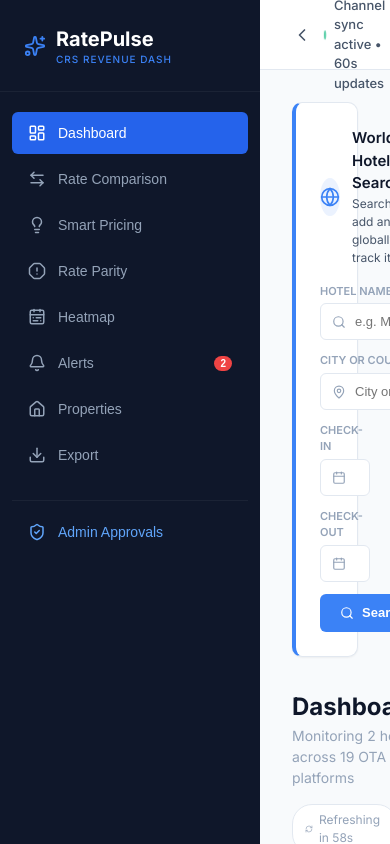
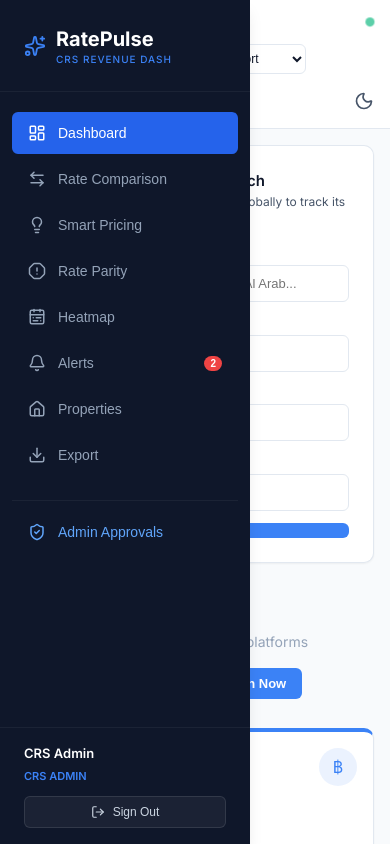
Before and after one commit to crscentral/crsratepulse, a React (Vite) app: page / in a window 390 px wide. Both pictures are taken after a click on the button "Log in as CRS Admin (info@crscentral.com)". Shown: the top 844 px of the page. Built offline with nearby package versions, Linux system fonts and the light colour scheme.

Commit message:
Optimize dashboard, sidebar navigation and tables for mobile viewports

```diff
--- a/src/components/DashboardView.jsx
+++ b/src/components/DashboardView.jsx
@@ -223,7 +223,7 @@ export default function DashboardView({ activeProperty, onViewChange, onProperty
           </div>
         </div>
 
-        <form onSubmit={handleSearch} style={{ display: 'flex', flexWrap: 'wrap', gap: '12px', alignItems: 'flex-end' }}>
+        <form onSubmit={handleSearch} className="search-form" style={{ display: 'flex', flexWrap: 'wrap', gap: '12px', alignItems: 'flex-end' }}>
           <div style={{ flex: 2, minWidth: '200px', display: 'flex', flexDirection: 'column', gap: '4px' }}>
             <span style={{ fontSize: '11px', fontWeight: 600, color: 'var(--text-muted)' }}>HOTEL NAME</span>
             <div style={{ position: 'relative' }}>
--- a/src/index.css
+++ b/src/index.css
@@ -1440,3 +1440,171 @@ body {
   height: 8px;
   border-radius: 50%;
 }
+
+/* Mobile Responsive Media Queries (max-width: 768px) */
+@media (max-width: 768px) {
+  .app-container {
+    position: relative;
+    overflow-x: hidden;
+  }
+
+  .sidebar {
+    position: fixed;
+    top: 0;
+    left: 0;
+    bottom: 0;
+    width: 250px;
+    z-index: 100;
+    transition: transform 0.3s ease;
+    box-shadow: var(--shadow-lg);
+  }
+
+  /* When collapsed on mobile, we translate it off-screen to the left */
+  .sidebar.collapsed {
+    transform: translateX(-100%);
+    width: 250px; /* keep normal width, just hide it off-screen! */
+  }
+
+  /* Make sure collapsed overrides for sub elements are disabled on mobile so text/badges remain visible in drawer! */
+  .sidebar.collapsed .sidebar-brand span,
+  .sidebar.collapsed .sidebar-brand-desc,
+  .sidebar.collapsed .sidebar-item span,
+  .sidebar.collapsed .user-profile-info,
+  .sidebar.collapsed .btn-signout span {
+    display: inline !important;
+  }
+
+  .sidebar.collapsed .sidebar-brand {
+    padding: 24px;
+    justify-content: flex-start;
+  }
+
+  .sidebar.collapsed .sidebar-item {
+    justify-content: flex-start;
+    padding: 12px 16px;
+    gap: 12px;
+  }
+
+  .sidebar.collapsed .sidebar-item .sidebar-badge {
+    position: static;
+    width: auto;
+    height: auto;
+    padding: 2px 6px;
+    border-radius: 10px;
+    margin-left: auto;
+  }
+
+  .sidebar.collapsed .sidebar-footer {
+    padding: 16px 24px;
+  }
+
+  .sidebar.collapsed .btn-signout {
+    padding: 8px;
+    justify-content: flex-start;
+  }
+
+  .main-wrapper {
+    width: 100vw;
+    min-width: 100vw;
+    margin-left: 0;
+    padding-left: 0;
+  }
+
+  .content-body {
+    padding: 16px;
+  }
+
+  .header {
+    padding: 12px 16px;
+    height: auto;
+    min-height: var(--header-height);
+    flex-direction: column;
+    align-items: stretch;
+    justify-content: center;
+    gap: 12px;
+  }
+
+  .header > div:first-child {
+    display: flex;
+    justify-content: space-between;
+    align-items: center;
+    width: 100%;
+  }
+
+  .header-actions {
+    display: flex;
+    flex-wrap: wrap;
+    justify-content: space-between;
+    align-items: center;
+    width: 100%;
+    gap: 12px;
+  }
+
+  .hotel-selector {
+    padding: 6px 10px;
+    font-size: 12px;
+  }
+
+  .header-status span:not(.status-dot) {
+    font-size: 11px;
+  }
+
+  /* Stack Search Form inputs */
+  .search-form {
+    flex-direction: column;
+    align-items: stretch !important;
+  }
+
+  .search-form > div {
+    width: 100% !important;
+    flex: none !important;
+  }
+
+  .search-form button[type="submit"] {
+    width: 100%;
+    justify-content: center;
+  }
+
+  /* Grid layouts */
+  .kpi-grid {
+    grid-template-columns: 1fr;
+    gap: 12px;
+    margin-bottom: 20px;
+  }
+
+  .kpi-card {
+    padding: 16px;
+  }
+
+  .kpi-value {
+    font-size: 22px;
+  }
+
+  .data-table th, .data-table td {
+    padding: 8px 10px;
+    font-size: 11px;
+  }
+
+  .badge-ota {
+    width: 70px;
+    font-size: 8px;
+    padding: 2px;
+  }
+}
+
+@media (max-width: 480px) {
+  .header-status span:not(.status-dot) {
+    display: none;
+  }
+
+  .page-title-row {
+    flex-direction: column;
+    align-items: flex-start !important;
+    gap: 12px;
+  }
+
+  .page-title-row button {
+    width: 100%;
+    justify-content: center;
+  }
+}
```
